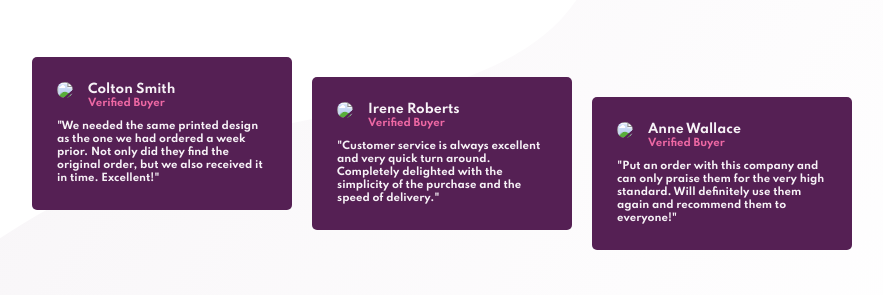
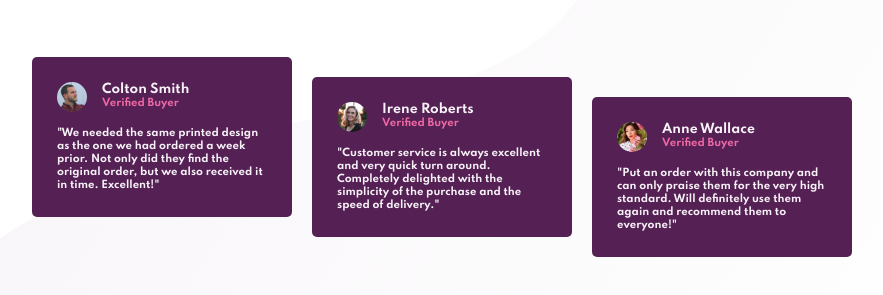
Before and after one commit to enggsuraj/frontendtheorem, a plain HTML site: page social-proof-section-master/index.html in a window 1280 px wide. Shown: the part 331-626 px from the top of the page, without its empty margins (198-1081 px from the left). Drawn offline with Linux system fonts and the light colour scheme.

Commit message:
added images

```diff
--- a/social-proof-section-master/index.html
+++ b/social-proof-section-master/index.html
@@ -76,7 +76,7 @@
         <div class="profile p1">
           <div class="profile__header">
             <div class="image">
-              <img src="/Frontend-Mentor-Challenges/social-proof-section-master/images/image-colton.jpg">
+              <img src="images/image-colton.jpg">
             </div>
             <div class="name">
               <h5>Colton Smith</h5>
@@ -93,7 +93,7 @@
         <div class="profile p2">
           <div class="profile__header">
             <div class="image">
-              <img src="/Frontend-Mentor-Challenges/social-proof-section-master/images/image-irene.jpg">
+              <img src="images/image-irene.jpg">
             </div>
             <div class="name">
               <h5>Irene Roberts</h5>
@@ -109,7 +109,7 @@
         <div class="profile p3">
           <div class="profile__header">
             <div class="image">
-              <img src="/Frontend-Mentor-Challenges/social-proof-section-master/images/image-anne.jpg">
+              <img src="images/image-anne.jpg">
             </div>
             <div class="name">
               <h5>Anne Wallace </h5>
```
